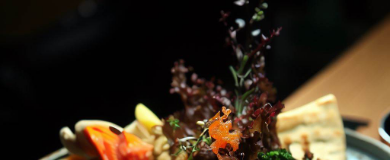
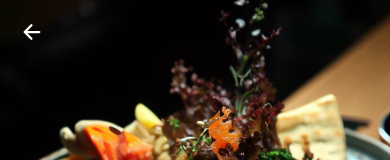
Before and after one commit to qin-team-recipe/02-frontend, a Next.js app: page /recipes/1 in a window 390 px wide. Shown: the top 160 px of the page. Built offline with nearby package versions, Linux system fonts and the light colour scheme.

Commit message:
・画面上部の戻るボタン追加 ・タブコンポーネントの見直し

```diff
--- a/src/app/recipes/[id]/layout.tsx
+++ b/src/app/recipes/[id]/layout.tsx
@@ -1,3 +1,5 @@
+import PageBackButton from "../components/organisms/PageBackButton"
+
 export const metadata = {
   title: "Top Recipe",
   description: "Manage your favorite recipes.",
@@ -6,8 +8,11 @@ export const metadata = {
 export default function Layout({ children }: { children: React.ReactNode }) {
   return (
     <>
-      {/* TODO 全体レイアウト決定前のため暫定的にここでレスポンシブ対応胃 */}
-      <div className="flex mx-auto min-h-screen sm:max-w-2xl sm:flex-row sm:gap-x-3 sm:px-4 sm:pl-6">
+      {/* TODO 全体レイアウト決定前のため暫定的にここでレスポンシブ対応 */}
+      <div className="mx-auto flex min-h-screen sm:max-w-2xl">
+        <div className="absolute left-4 top-4 z-10">
+          <PageBackButton />
+        </div>
         {children}
       </div>
     </>
--- a/src/app/recipes/[id]/page.tsx
+++ b/src/app/recipes/[id]/page.tsx
@@ -8,6 +8,7 @@ import RecipeTabs from "../components/organisms/RecipeTabs"
 import RecipeOutlineSkeletons from "../components/organisms/RecipeOutlineSkeletons"
 import RecipeTabCookingProcessSkeletons from "../components/organisms/RecipeTabCookingProcessSkeletons"
 import RecipeTabIngredientSkeletons from "../components/organisms/RecipeTabIngredientSkeletons"
+import { RecipeTabComponent } from "./type"
 
 const Recipes = async ({
   params,
@@ -17,6 +18,24 @@ const Recipes = async ({
   searchParams: { tab: string }
 }) => {
   const activeIndex = searchParams.tab ? Number(searchParams.tab) : undefined
+  const tabComponents: RecipeTabComponent[] = [
+    {
+      title: "作り方",
+      contents: (
+        <Suspense fallback={<RecipeTabCookingProcessSkeletons />}>
+          <RecipeTabCookingProcess id={params.id} />
+        </Suspense>
+      ),
+    },
+    {
+      title: "材料",
+      contents: (
+        <Suspense fallback={<RecipeTabIngredientSkeletons />}>
+          <RecipeTabIngredients id={params.id} />
+        </Suspense>
+      ),
+    },
+  ]
 
   return (
     <>
@@ -28,17 +47,7 @@ const Recipes = async ({
 
         {/* レシピ情報タブ */}
         <div>
-          <RecipeTabs activeIndex={activeIndex}>
-            {/* 作り方 */}
-            <Suspense fallback={<RecipeTabCookingProcessSkeletons />}>
-              <RecipeTabCookingProcess id={params.id} />
-            </Suspense>
-
-            {/* 材料 */}
-            <Suspense fallback={<RecipeTabIngredientSkeletons />}>
-              <RecipeTabIngredients id={params.id} />
-            </Suspense>
-          </RecipeTabs>
+          <RecipeTabs activeIndex={activeIndex} tabComponents={tabComponents} />
         </div>
       </main>
     </>
--- a/src/app/recipes/components/organisms/PageBackButton.tsx
+++ b/src/app/recipes/components/organisms/PageBackButton.tsx
@@ -1,17 +1,28 @@
 "use client"
 import { useRouter } from "next/navigation"
+import { ReactElement } from "react"
+import { IoArrowBack } from "react-icons/io5"
 
-const PageBackButton = () => {
+type PageBackButtonProps = {
+  children?: ReactElement
+}
+
+const PageBackButton = (props: PageBackButtonProps) => {
+  const { children } = props
   const router = useRouter()
+
+  let buttonElement: ReactElement = (
+    <div className="flex h-8 w-8 items-center justify-center rounded-full bg-transparent text-2xl text-white">
+      <IoArrowBack />
+    </div>
+  )
+  if (children) {
+    buttonElement = children
+  }
 
   return (
     <>
-      <button
-        className="rounded bg-blue-400 px-2 py-1 text-white hover:bg-blue-500"
-        onClick={() => router.back()}
-      >
-        戻る
-      </button>
+      <button onClick={() => router.back()}>{buttonElement}</button>
     </>
   )
 }
--- a/src/app/recipes/components/organisms/RecipeOutlines.tsx
+++ b/src/app/recipes/components/organisms/RecipeOutlines.tsx
@@ -61,7 +61,11 @@ const RecipeOutlines = async (props: RecipeOutlinesProps) => {
               <div className="m-2 flex flex-col items-center justify-center">
                 <div className="m-2 text-xl">レシピがありません</div>
                 <div className="mt-2">
-                  <PageBackButton />
+                  <PageBackButton>
+                    <div className="rounded bg-blue-400 px-2 py-1 text-white hover:bg-blue-500">
+                      戻る
+                    </div>
+                  </PageBackButton>
                 </div>
               </div>
             </>
--- a/src/app/recipes/components/organisms/RecipeTabs.tsx
+++ b/src/app/recipes/components/organisms/RecipeTabs.tsx
@@ -1,8 +1,10 @@
 "use client"
-import { ReactElement, useState } from "react"
+import { useState } from "react"
+
+import { RecipeTabComponent } from "../../[id]/type"
 
 type RecipeTabsProps = {
-  children: ReactElement[]
+  tabComponents: RecipeTabComponent[]
   activeIndex?: number
 }
 
@@ -11,19 +13,8 @@ type RecipeTabsProps = {
  * @returns
  */
 const RecipeTabs = (props: RecipeTabsProps) => {
-  const { children, activeIndex } = props
+  const { tabComponents, activeIndex } = props
   const [tabIndex, setTabIndex] = useState(activeIndex ? activeIndex : 0)
-
-  const tabComponents = [
-    {
-      title: "作り方",
-      contents: <>{children[0]}</>,
-    },
-    {
-      title: "材料",
-      contents: <>{children[1]} </>,
-    },
-  ]
 
   return (
     <>
```
Also changed, not shown: src/app/recipes/[id]/type.ts (+7 -0 lines).
